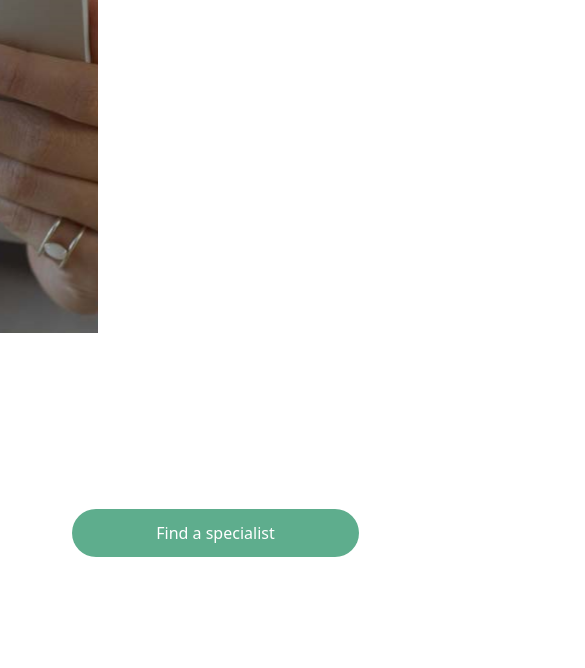
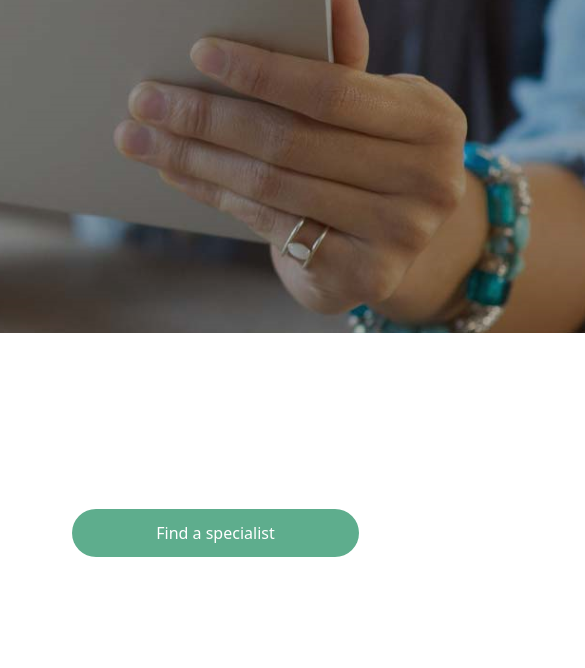
Before and after one commit to james-webdev/Plug-Play_test, a Gatsby site: page / in a window 390 px wide. Shown: the part 328-996 px from the top of the page, 585 px wide, since content can reach past the window. Built offline with nearby package versions, Linux system fonts and the light colour scheme; Gatsby itself is replaced by a stand-in of ours.

Commit message:
working on the background image and responsiveness

```diff
--- a/src/styles/global.css
+++ b/src/styles/global.css
@@ -34,7 +34,7 @@ body {
     border-bottom: none;
     margin-left: 0px;
     margin-right: 0px;
-    width: 25%;
+    width: 150%;
   }
 }
 
```
